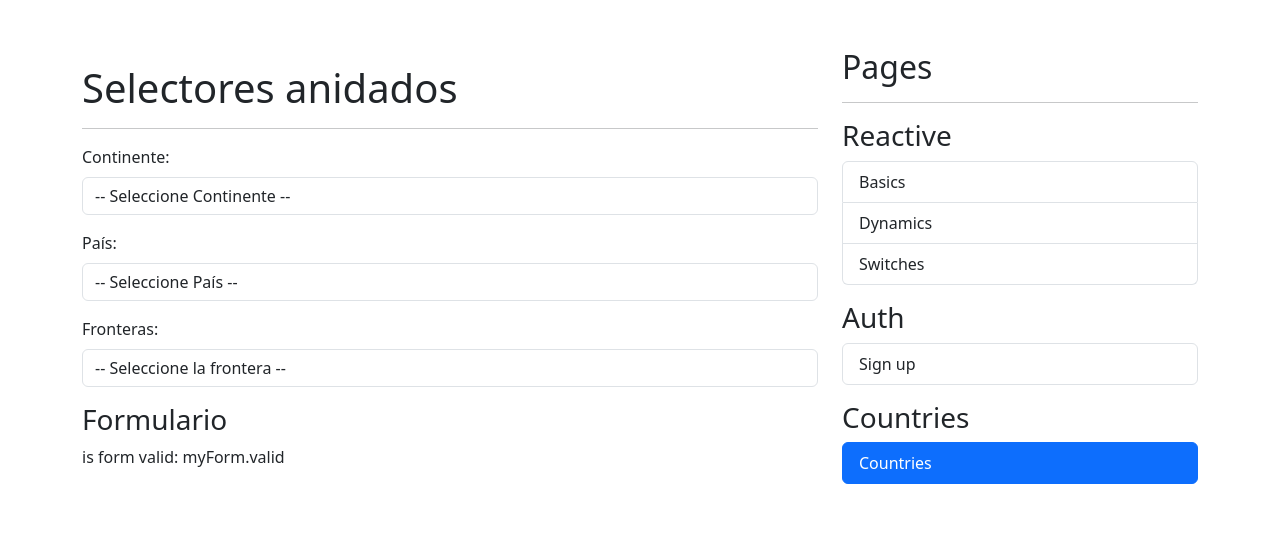
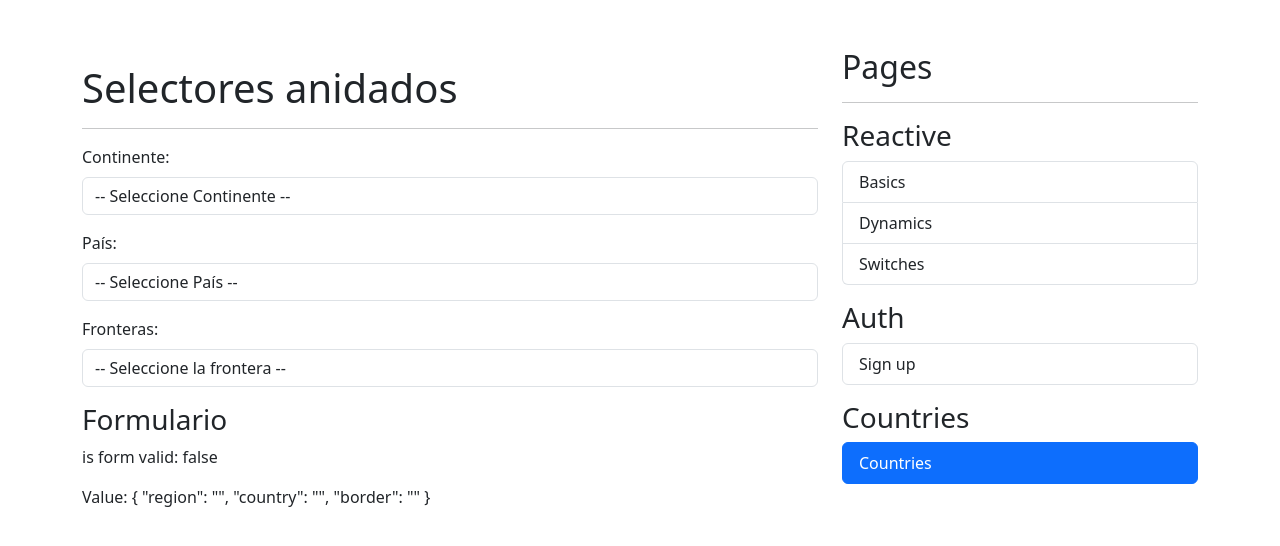
Before and after one commit to relicary/reactive-forms-app, an Angular app: page /country in a window 1280 px wide. Shown: the top 546 px of the page. Built offline with nearby package versions, Linux system fonts and the light colour scheme.

Commit message:
FORMS: How to link a ReactiveForm

```diff
--- a/src/app/country/pages/country-page/country-page.component.html
+++ b/src/app/country/pages/country-page/country-page.component.html
@@ -1,7 +1,7 @@
 <h1 class="mt-3">Selectores anidados</h1>
 <hr />
 
-<form>
+<form [formGroup]="myForm">
   <!-- Region -->
   <div class="row mb-3">
     <div class="col">
@@ -12,7 +12,6 @@
         <!-- <option [value]="region">
           {{ region }}
         </option> -->
-
       </select>
     </div>
   </div>
@@ -28,11 +27,9 @@
         <!-- <option [value]="country.cca3">
           {{ country.name }}
         </option> -->
-
       </select>
     </div>
   </div>
-
 
   <!-- Countries -->
 
@@ -42,18 +39,17 @@
       <select formControlName="border" class="form-control">
         <option value="">-- Seleccione la frontera --</option>
 
-
         <!-- <option [value]="country.cca3">
           {{ country.name }}
         </option> -->
       </select>
     </div>
   </div>
-
 </form>
 
 <h3>Formulario</h3>
 <code>
   <!-- {{ 'myForm.value' | json }} -->
 </code>
-<p>is form valid: {{ 'myForm.valid' }}</p>
+<p>is form valid: {{ myForm.valid }}</p>
+<p>Value: {{ myForm.value | json }}</p>
--- a/src/app/country/pages/country-page/country-page.component.ts
+++ b/src/app/country/pages/country-page/country-page.component.ts
@@ -1,8 +1,18 @@
-import { Component } from '@angular/core';
+import { JsonPipe } from '@angular/common';
+import { Component, inject } from '@angular/core';
+import { FormBuilder, ReactiveFormsModule, Validators } from '@angular/forms';
 
 @Component({
   selector: 'app-country-page',
-  imports: [],
+  imports: [ReactiveFormsModule, JsonPipe],
   templateUrl: './country-page.component.html',
 })
-export class CountryPageComponent { }
+export class CountryPageComponent {
+  fb = inject(FormBuilder);
+
+  myForm = this.fb.group({
+    region: ['', Validators.required],
+    country: ['', Validators.required],
+    border: ['', Validators.required],
+  });
+}
```
